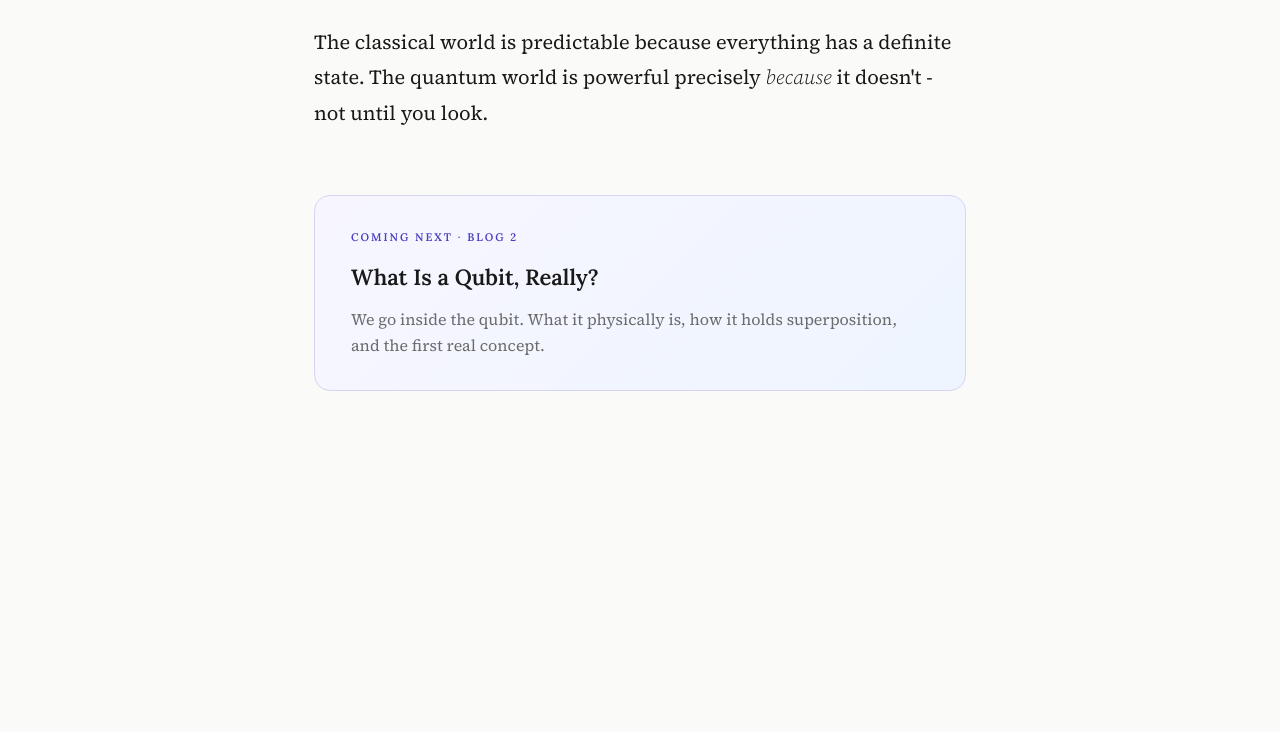
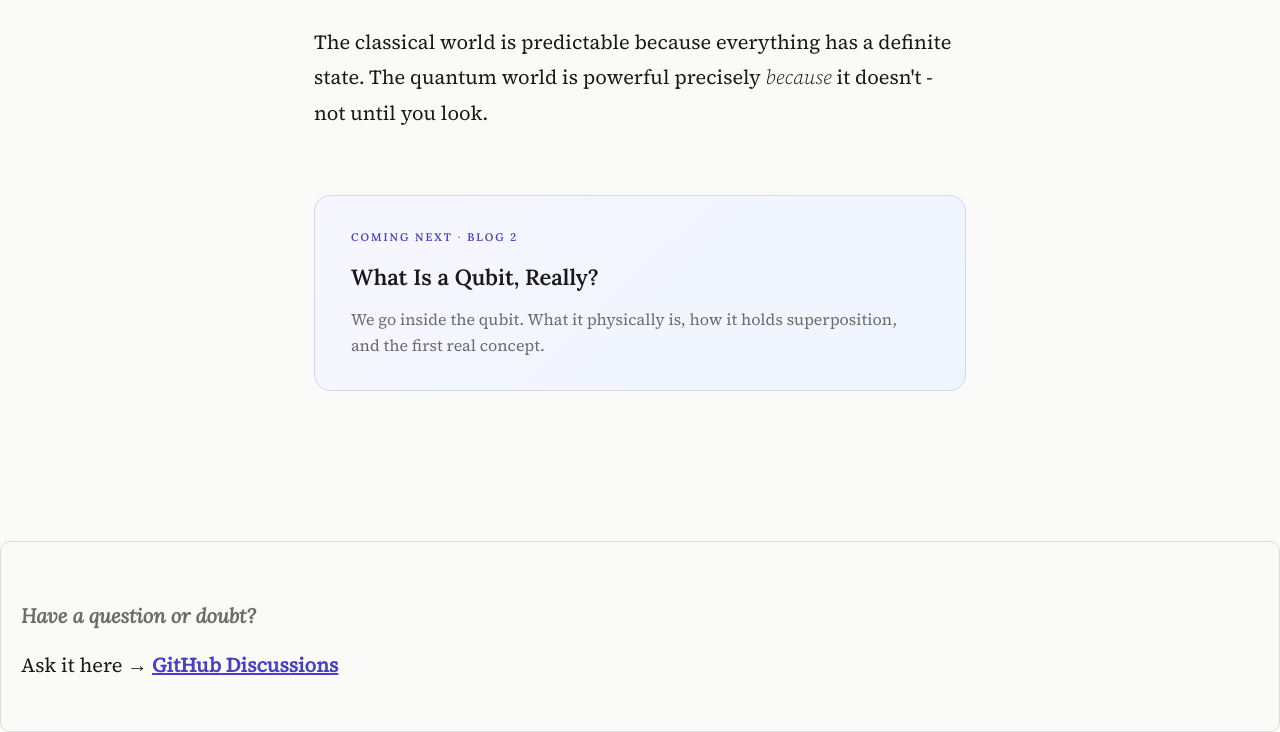
Before and after one commit to Ramasubramanian-stack/quantum-blog, a plain HTML site: page index.html in a window 1280 px wide. Shown: the part 5092-5824 px from the top of the page. Before the commit the page ends 5583 px from the top, so only its background shows below. Drawn offline with Linux system fonts and the light colour scheme.

Commit message:
Add question section with GitHub Discussions link
Added a section for users to ask questions with a link to GitHub Discussions.

```diff
--- a/index.html
+++ b/index.html
@@ -438,6 +438,16 @@
 
 </div>
 
+<div style="margin-top:50px;padding:20px;border:1px solid #ddd;border-radius:10px;">
+  <h3>Have a question or doubt?</h3>
+  <p>
+    Ask it here →
+    <a href="https://github.com/Ramasubramanian-stack/quantum-blog/discussions" target="_blank" style="color:#4B3FC4;font-weight:bold;">
+      GitHub Discussions
+    </a>
+  </p>
+</div>
+
 <script>
 function observe(){
   document.getElementById('superstate').style.display='none';
```
